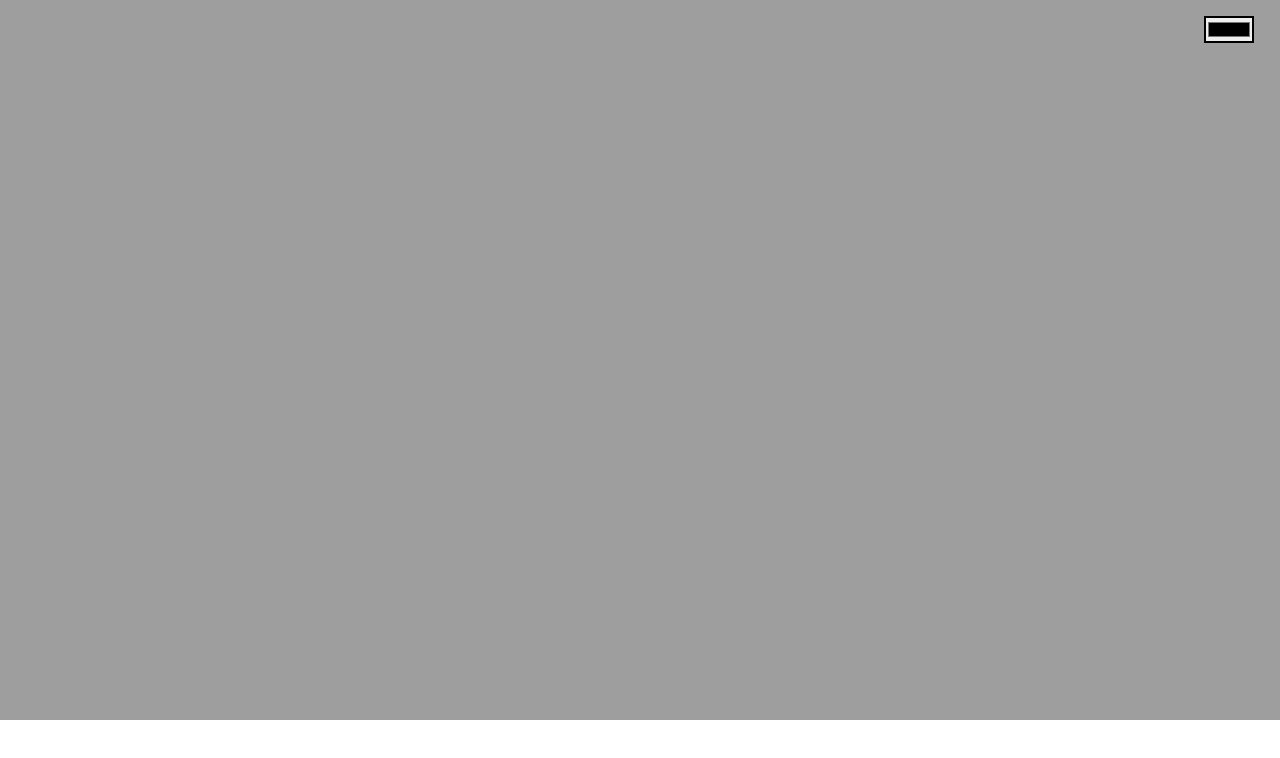
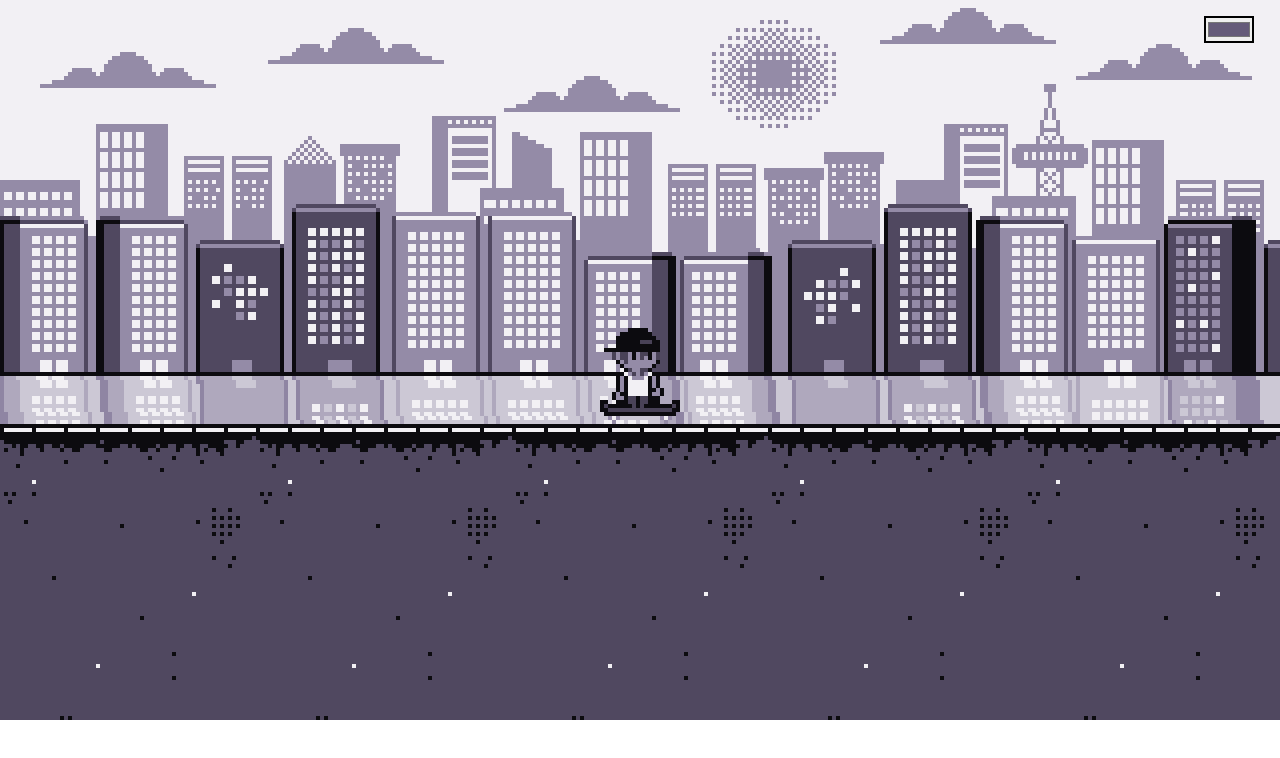
Before and after one commit to lovejansson/cruising-skater, a website built with Vite: page index.html in a window 1280 px wide. Built offline with nearby package versions, Linux system fonts and the light colour scheme; animation ran at ten frames a second.

Commit message:
Default overlay

```diff
--- a/index.html
+++ b/index.html
@@ -6,7 +6,7 @@
     <meta name="viewport" content="width=device-width, initial-scale=1.0" />
     <title>Endless skater</title>
 </head>
-    <body>
+    <body id="app">
 
 
 
--- a/src/main.ts
+++ b/src/main.ts
@@ -7,14 +7,13 @@ import { Obsticle } from "./Obsticle";
 import { Collision, getCollision } from "./collision";
 import { toHSLFromHex, toHSLFromRGB, toRGBFromHSL } from "./color";
 
-
- let isPlaying = false;
+let isPlaying = false;
 
 export let keysDown = new Set();
 
 let listenToKeys = new Set([" ", "a", "d"]);
 
-let overlayColor: string | null = null;
+let overlayColor: string = "#655b79";
 
 export let gameObjects: GameObject[] = [];
 
@@ -154,28 +153,28 @@ async function initAssets() {
 
     const assetManager = AssetManager.getInstance();
 
-    assetManager.register("background", `${baseUrl}/background.png`);
-    assetManager.register("platform-flat", `${baseUrl}/flat.png`);
-    assetManager.register("platform-stairs-steep", `${baseUrl}/stairs-steep.png`);
-    assetManager.register("platform-stairs-shallow", `${baseUrl}/stairs-shallow.png`);
-    assetManager.register("wall-stairs-shallow", `${baseUrl}/wall-stairs-shallow.png`);
-    assetManager.register("wall-stairs-shallow-open-beginning", `${baseUrl}/wall-stairs-shallow-open-beginning.png`);
-    assetManager.register("wall-stairs-shallow-open-end", `${baseUrl}/wall-stairs-shallow-open-end.png`);
-    assetManager.register("wall-stairs-steep", `${baseUrl}/wall-stairs-steep.png`);
-    assetManager.register("wall-stairs-steep-open-end", `${baseUrl}/wall-stairs-steep-open-end.png`);
-    assetManager.register("wall-short-open-ends", `${baseUrl}/wall-short-open-ends.png`);
-    assetManager.register("wall-stairs-steep-open-beginning", `${baseUrl}/wall-stairs-steep-open-beginning.png`);
+    assetManager.register("background", `${baseUrl}background.png`);
+    assetManager.register("platform-flat", `${baseUrl}flat.png`);
+    assetManager.register("platform-stairs-steep", `${baseUrl}stairs-steep.png`);
+    assetManager.register("platform-stairs-shallow", `${baseUrl}stairs-shallow.png`);
+    assetManager.register("wall-stairs-shallow", `${baseUrl}wall-stairs-shallow.png`);
+    assetManager.register("wall-stairs-shallow-open-beginning", `${baseUrl}wall-stairs-shallow-open-beginning.png`);
+    assetManager.register("wall-stairs-shallow-open-end", `${baseUrl}wall-stairs-shallow-open-end.png`);
+    assetManager.register("wall-stairs-steep", `${baseUrl}wall-stairs-steep.png`);
+    assetManager.register("wall-stairs-steep-open-end", `${baseUrl}wall-stairs-steep-open-end.png`);
+    assetManager.register("wall-short-open-ends", `${baseUrl}wall-short-open-ends.png`);
+    assetManager.register("wall-stairs-steep-open-beginning", `${baseUrl}wall-stairs-steep-open-beginning.png`);
 
-    assetManager.register("wall-long", `${baseUrl}/wall-long.png`);
-    assetManager.register("rail-short", `${baseUrl}/rail-short.png`);
-    assetManager.register("rail-long", `${baseUrl}/rail-long.png`);
-    assetManager.register("wall-short", `${baseUrl}/wall-short.png`);
-    assetManager.register("wall-long", `${baseUrl}/wall-long.png`);
+    assetManager.register("wall-long", `${baseUrl}wall-long.png`);
+    assetManager.register("rail-short", `${baseUrl}rail-short.png`);
+    assetManager.register("rail-long", `${baseUrl}rail-long.png`);
+    assetManager.register("wall-short", `${baseUrl}wall-short.png`);
+    assetManager.register("wall-long", `${baseUrl}wall-long.png`);
 
-    assetManager.register("skater-cruise", `${baseUrl}/skater-cruise.png`);
+    assetManager.register("skater-cruise", `${baseUrl}skater-cruise.png`);
 
     for(let i = 0; i < 6; ++i) {
-        assetManager.register(`skater-jump${i + 1}`, `/skater-jump${i + 1}.png`)
+        assetManager.register(`skater-jump${i + 1}`, `${baseUrl}skater-jump${i + 1}.png`)
     }
 
     await assetManager.load();
@@ -473,7 +472,7 @@ function drawOverlay(ctx: CanvasRenderingContext2D, overlayColor: string) {
          hsl = toHSLFromRGB({r, g, b});
 
          hsl.h = color.h;
-         hsl.s = color.s * 0.5;
+         hsl.s = color.s;
 
           rgb = toRGBFromHSL({h: hsl.h, s: hsl.s, l: hsl.l});
 
@@ -482,7 +481,7 @@ function drawOverlay(ctx: CanvasRenderingContext2D, overlayColor: string) {
          canvasImageData.data[i + 2] = rgb.b;
      }
 
-     ctx.putImageData(canvasImageData, 0 , 0);
+     ctx.putImageData(canvasImageData,0 , 0);
 }
 
 async function init() {
@@ -499,7 +498,9 @@ async function init() {
 
     const inputColor: HTMLInputElement | null = document.querySelector("#input-color");
 
-    if (canvasBackground && canvasPlatform && inputColor) {
+    const app: HTMLBodyElement | null = document.querySelector("#app");
+
+    if (canvasBackground && canvasPlatform && inputColor && app) {
 
         const ctxBackground = canvasBackground.getContext("2d");
 
@@ -512,9 +513,13 @@ async function init() {
                 if((e.target as HTMLInputElement).value) overlayColor = (e.target as HTMLInputElement).value;
             });
 
-            canvasPlatform.addEventListener("click", () => {
+            inputColor.value = overlayColor;
+
+            app.addEventListener("click", () => {
                 isPlaying = !isPlaying;
             })
+
+
 
             const generatePlatforms = createGeneratePlatformsFunction();
 
```
